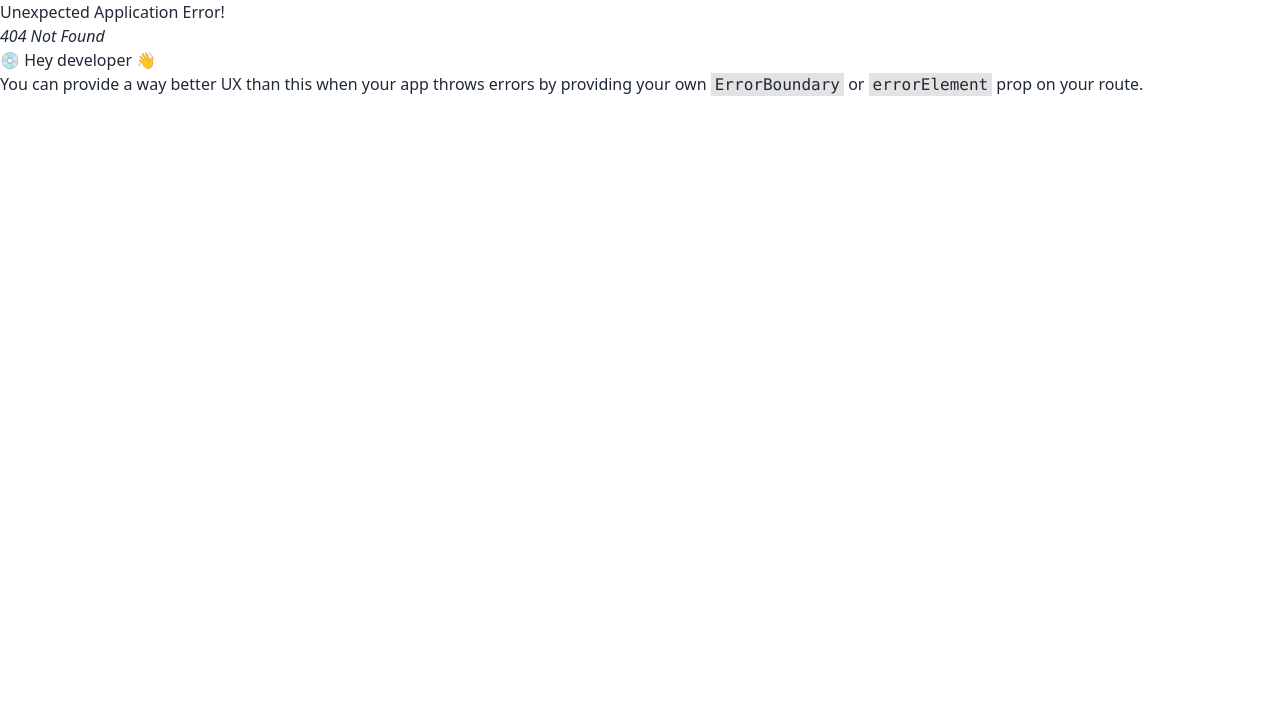
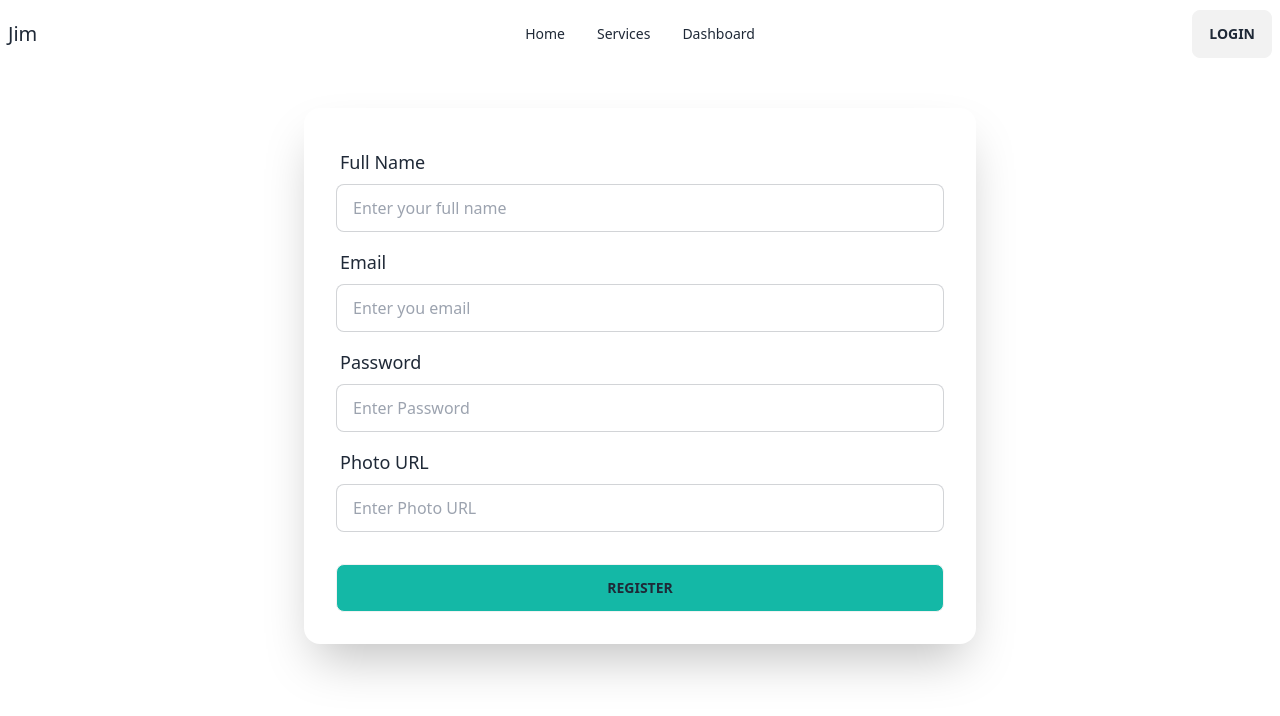
Before and after one commit to nisakib07/sports-sync-client, a React (Vite) app: page /register in a window 1280 px wide. Before the commit this address had no page. Shown: the top 716 px of the page. Built offline with nearby package versions, Linux system fonts and the light colour scheme.

Commit message:
All providers set

```diff
--- a/src/Pages/Login/Login.jsx
+++ b/src/Pages/Login/Login.jsx
@@ -1,3 +1,5 @@
+import { Link } from "react-router-dom";
+
 const Login = () => {
   return (
     <div>
@@ -34,6 +36,12 @@ const Login = () => {
                   Login
                 </button>
               </div>
+              <p className="text-center mt-5 text-lg">
+                New Here?
+                <span className="text-orange-600">
+                  <Link to="/register"> Register</Link>
+                </span>
+              </p>
             </form>
           </div>
         </div>
--- a/src/Pages/Register/Register.jsx
+++ b/src/Pages/Register/Register.jsx
@@ -1,5 +1,70 @@
 const Register = () => {
-  return <div></div>;
+  return (
+    <div>
+      <div className="min-h-screen max-w-2xl mx-auto mt-10">
+        <div className="flex-col">
+          <div className="w-full rounded-2xl shadow-2xl bg-base-100">
+            <form className="card-body">
+              <div className="form-control">
+                <label className="label">
+                  <span className="text-lg">Full Name</span>
+                </label>
+                <input
+                  type="text"
+                  placeholder="Enter your full name"
+                  className="input input-bordered"
+                  name="name"
+                  required
+                />
+              </div>
+
+              <div className="form-control">
+                <label className="label">
+                  <span className="text-lg">Email</span>
+                </label>
+                <input
+                  type="email"
+                  placeholder="Enter you email"
+                  className="input input-bordered"
+                  name="email"
+                  required
+                />
+              </div>
+              <div className="form-control">
+                <label className="label">
+                  <span className="text-lg">Password</span>
+                </label>
+                <input
+                  type="password"
+                  placeholder="Enter Password"
+                  className="input input-bordered"
+                  name="password"
+                  required
+                />
+              </div>
+              <div className="form-control">
+                <label className="label">
+                  <span className="text-lg">Photo URL</span>
+                </label>
+                <input
+                  type="text"
+                  placeholder="Enter Photo URL"
+                  className="input input-bordered"
+                  name="photo"
+                  required
+                />
+              </div>
+              <div className="form-control mt-6">
+                <button className="btn bg-teal-500 hover:bg-teal-400">
+                  Register
+                </button>
+              </div>
+            </form>
+          </div>
+        </div>
+      </div>
+    </div>
+  );
 };
 
 export default Register;
--- /dev/null
+++ b/src/Provider/AuthProvider.jsx
@@ -0,0 +1,69 @@
+import { createContext, useEffect, useState } from "react";
+import app from "../Firebase/firebase.config";
+import {
+  GoogleAuthProvider,
+  getAuth,
+  onAuthStateChanged,
+  signInWithEmailAndPassword,
+  signInWithPopup,
+  signOut,
+  updateProfile,
+} from "firebase/auth";
+
+export const AuthContext = createContext();
+const auth = getAuth(app);
+const authProviderGoogle = new GoogleAuthProvider();
+
+const AuthProvider = () => {
+  const [user, setUser] = useState(null);
+  const [loading, setLoading] = useState(false);
+
+  const createUser = (email, password) => {
+    return signInWithEmailAndPassword(auth, email, password);
+  };
+
+  const userSignIn = (email, password) => {
+    return signInWithEmailAndPassword(auth, email, password);
+  };
+
+  const googleSignIn = () => {
+    setLoading(true);
+    return signInWithPopup(auth, authProviderGoogle);
+  };
+
+  const userLogout = () => {
+    return signOut(auth);
+  };
+
+  const userProfileUpdate = (userName, photoURL) => {
+    setLoading(true);
+    updateProfile(auth.currentUser, {
+      displayName: userName,
+      photoURL: photoURL,
+    });
+  };
+
+  useEffect(() => {
+    const unSubscribe = onAuthStateChanged(auth, (currentUser) => {
+      setUser(currentUser);
+      setLoading(false);
+    });
+
+    return () => {
+      unSubscribe();
+    };
+  }, []);
+
+  const authInfo = {
+    user,
+    loading,
+    createUser,
+    userSignIn,
+    userLogout,
+    userProfileUpdate,
+    googleSignIn,
+  };
+  return <AuthContext.Provider value={authInfo}></AuthContext.Provider>;
+};
+
+export default AuthProvider;
--- a/src/Routes/Routes.jsx
+++ b/src/Routes/Routes.jsx
@@ -2,6 +2,7 @@ import { createBrowserRouter } from "react-router-dom";
 import MainLayout from "../MainLayout/MainLayout";
 import Home from "../Pages/Home/Home";
 import Login from "../Pages/Login/Login";
+import Register from "../Pages/Register/Register";
 
 const Routes = createBrowserRouter([
   {
@@ -16,6 +17,10 @@ const Routes = createBrowserRouter([
         path: "/login",
         element: <Login></Login>,
       },
+      {
+        path: "/register",
+        element: <Register></Register>,
+      },
     ],
   },
 ]);
```
